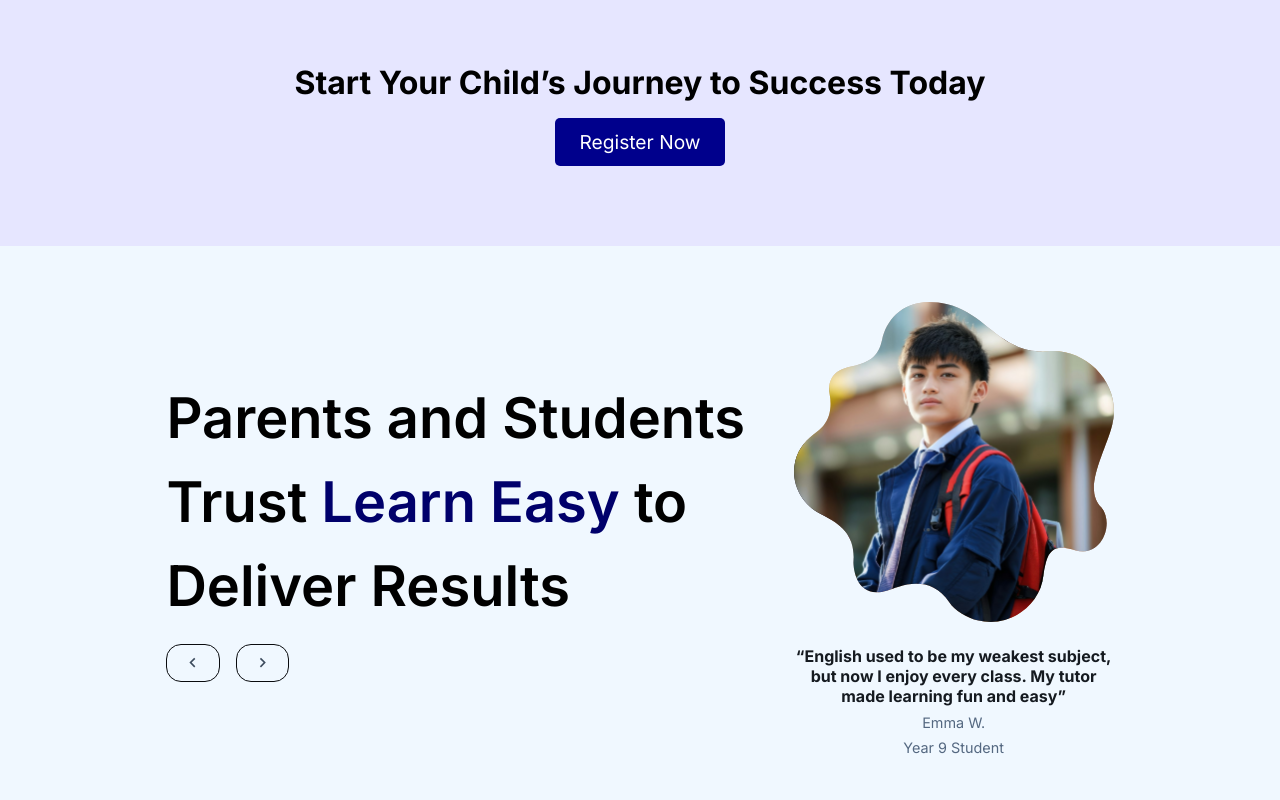
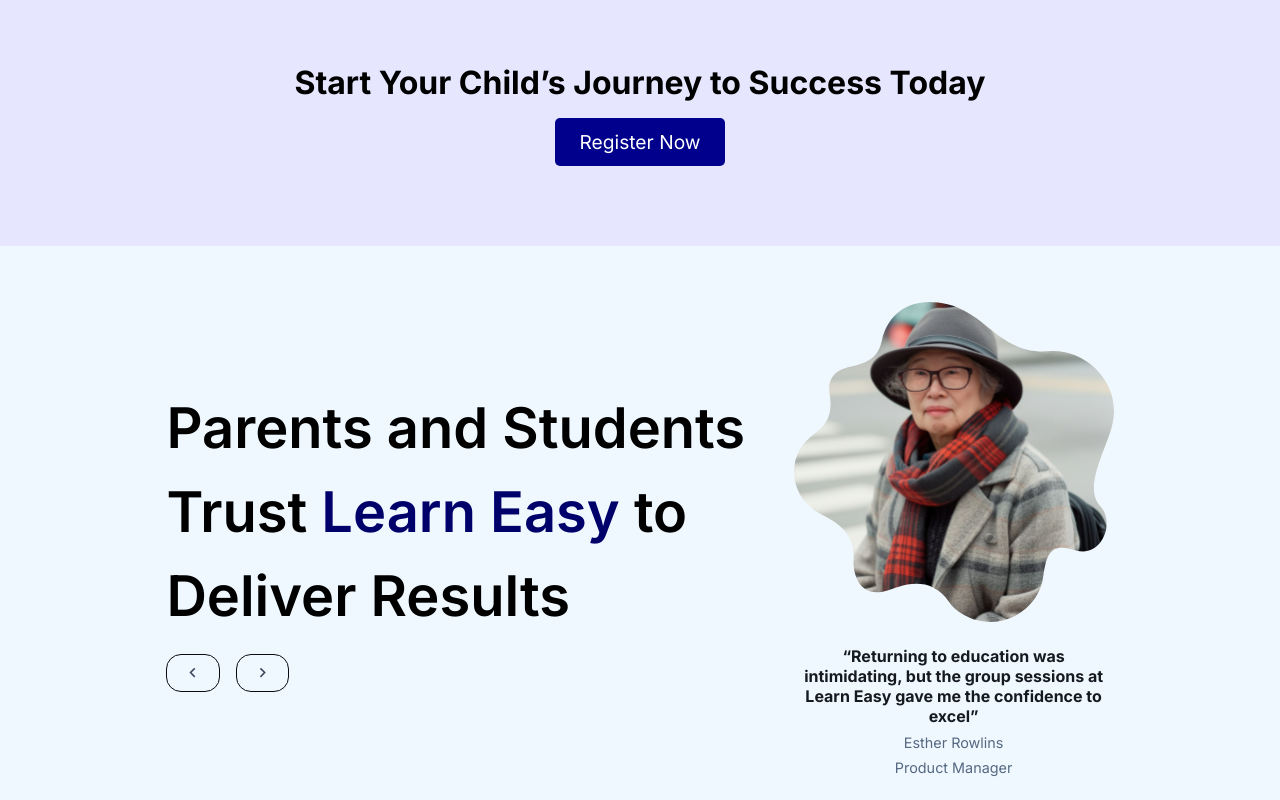
Before and after one commit to Creative-mindset21/easy-learn-edx-website, a React (Vite) app: page / in a window 1280 px wide. Shown: the part 1620-2420 px from the top of the page. Built offline with nearby package versions, Linux system fonts and the light colour scheme.

Commit message:
created a carousel slider for the testimonial section

```diff
--- a/src/components/Testimonials/Testimonials.jsx
+++ b/src/components/Testimonials/Testimonials.jsx
@@ -1,11 +1,17 @@
 import { MdKeyboardArrowLeft, MdKeyboardArrowRight } from "react-icons/md";
 import css from "./Testimonials.module.css";
 import { testimonialsData } from "../../data";
-import { useState } from "react";
+import { useEffect, useState } from "react";
 
 const Testimonials = () => {
   const [imageIndex, setImageIndex] = useState(0);
 
+  useEffect(() => {
+    const interval = setInterval(showNext, 4000);
+    return () => clearInterval(interval);
+  }, []);
+
+  // ! ===== PREVIOUS IMAGE BUTTON =====
   function showPrevious() {
     setImageIndex(
       (prevIndex) =>
@@ -13,6 +19,7 @@ const Testimonials = () => {
     );
   }
 
+  // ! ===== NEXT IMAGE BUTTON =====
   function showNext() {
     setImageIndex((prevIndex) => (prevIndex + 1) % testimonialsData.length);
   }
@@ -38,7 +45,7 @@ const Testimonials = () => {
         {testimonialsData.map(
           (test, i) =>
             i === imageIndex && (
-              <div className={css.textBox} key={i}>
+              <div className={`${css.textBox}`} key={i}>
                 <img src={test.img} alt="" className={css.img} />
                 <div>
                   <h4>{test.title}</h4>
--- a/src/components/Testimonials/Testimonials.module.css
+++ b/src/components/Testimonials/Testimonials.module.css
@@ -68,7 +68,6 @@
 }
 
 .textBox > div h4 {
-  max-width: 450px;
   color: #151a20;
 }
 
--- a/src/data/index.js
+++ b/src/data/index.js
@@ -46,7 +46,7 @@ export const testimonialsData = [
   {
     img: testimonial2,
     title:
-      "“Returning to education was intimidating, but the group sessions at Early Learn gave me the confidence to excel”",
+      "“Returning to education was intimidating, but the group sessions at Learn Easy gave me the confidence to excel”",
     name: "Esther Rowlins",
     occupation: "Product Manager",
   },
@@ -54,7 +54,7 @@ export const testimonialsData = [
   {
     img: testimonial3,
     title:
-      "“My daughter’s confidence in math skyrocketed after her one-to-one sessions! Early Learn truly understands personalized learning.”",
+      "“My daughter’s confidence in math skyrocketed after her one-to-one sessions! Learn Easy truly understands personalized learning.”",
     name: "Albert Flores",
     occupation: "Marketing Executive",
   },
@@ -62,7 +62,7 @@ export const testimonialsData = [
   {
     img: testimonial4,
     title:
-      "“Balancing work and my child’s education was tough until Early Learn’s flexible schedule saved the day. Highly recommend!”",
+      "“Balancing work and my child’s education was tough until Learn Easy flexible schedule saved the day. Highly recommend!”",
     name: "Theresa Webb",
     occupation: "Software Engineer",
   },
```
